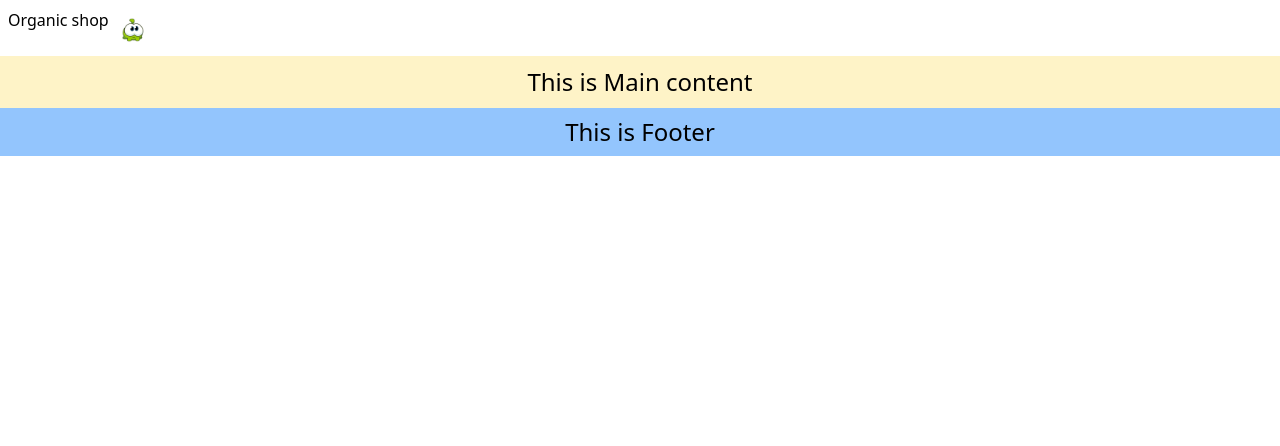
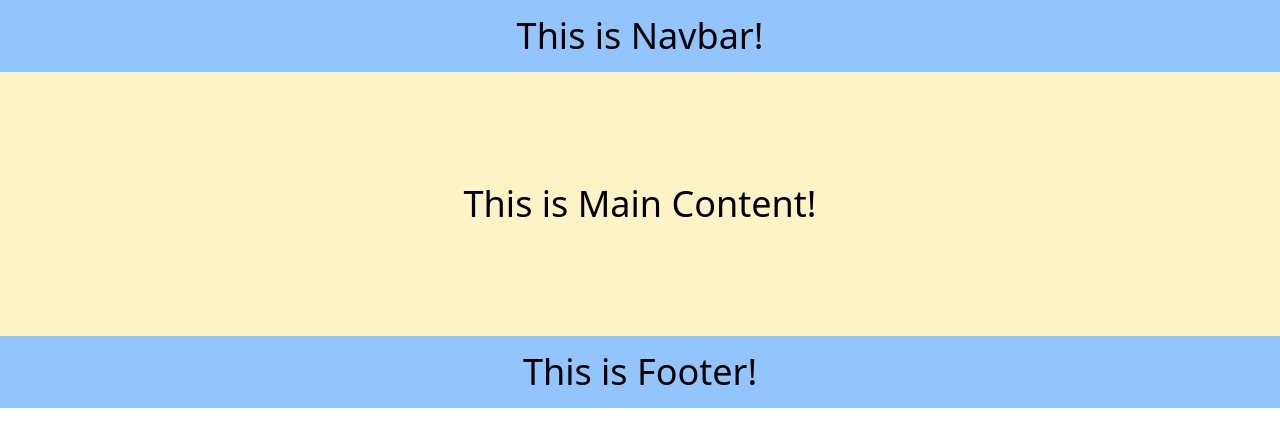
Before and after one commit to Savindi20/ReactAppNote, a React (Create React App) app: page / in a window 1280 px wide. Shown: the top 446 px of the page. Built offline with nearby package versions, Linux system fonts and the light colour scheme.

Commit message:
define nav bar main content and footer

```diff
--- a/src/Fotter/Footer.tsx
+++ b/src/Fotter/Footer.tsx
@@ -4,8 +4,9 @@ export class Footer extends Component {
     render() {
         return (
             <>
-                <div className="p-2 bg-blue-300">
-                    <h1 className="text-2xl text-center text-tertiary">This is Footer</h1>
+                <div className="p-4 bg-blue-300">
+                    <h1 className="text-4xl text-center text-tertiary">
+                        This is Footer!</h1>
                 </div>
             </>
         );
--- a/src/MainContent/MainContent.tsx
+++ b/src/MainContent/MainContent.tsx
@@ -3,8 +3,8 @@ import {Component} from "react";
 export class MainContent extends Component {
     render() {
         return (
-            <div className="bg-amber-100">
-                <h1 className="p-10 text-center text-tertiary text-2xl">This is Main content</h1>
+            <div className="pt-28 pb-28 bg-amber-100">
+                <h1 className="text-4xl text-center text-tertiary">This is Main Content!</h1>
             </div>
         );
     }
--- a/src/NavBar/Navbar.tsx
+++ b/src/NavBar/Navbar.tsx
@@ -10,9 +10,9 @@ export class Navbar extends Component {
                 <h1 className="text-2xl text-center text-tertiary">This is Nav Bar</h1>
                 </div>*/}
 
-                <div className="p-2 bg-[#4444544] flex">
-                    <h1 className="text-1xl text-secondary">Organic shop</h1>
-                    <img className='h-10 w-10 ml-1 pt-1' src={logo} alt=''/>
+                <div className="p-4 bg-blue-300">
+                    <h1 className="text-4xl text-center text-tertiary">
+                        This is Navbar!</h1>
                 </div>
             </>
         );
```
